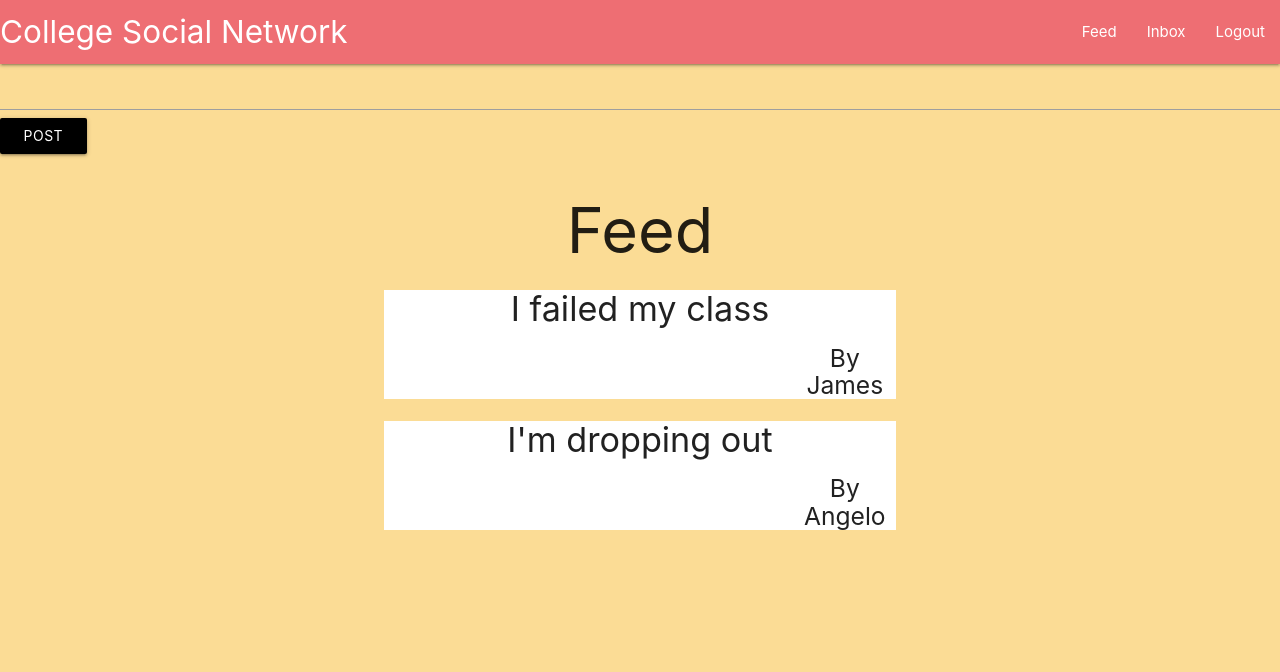
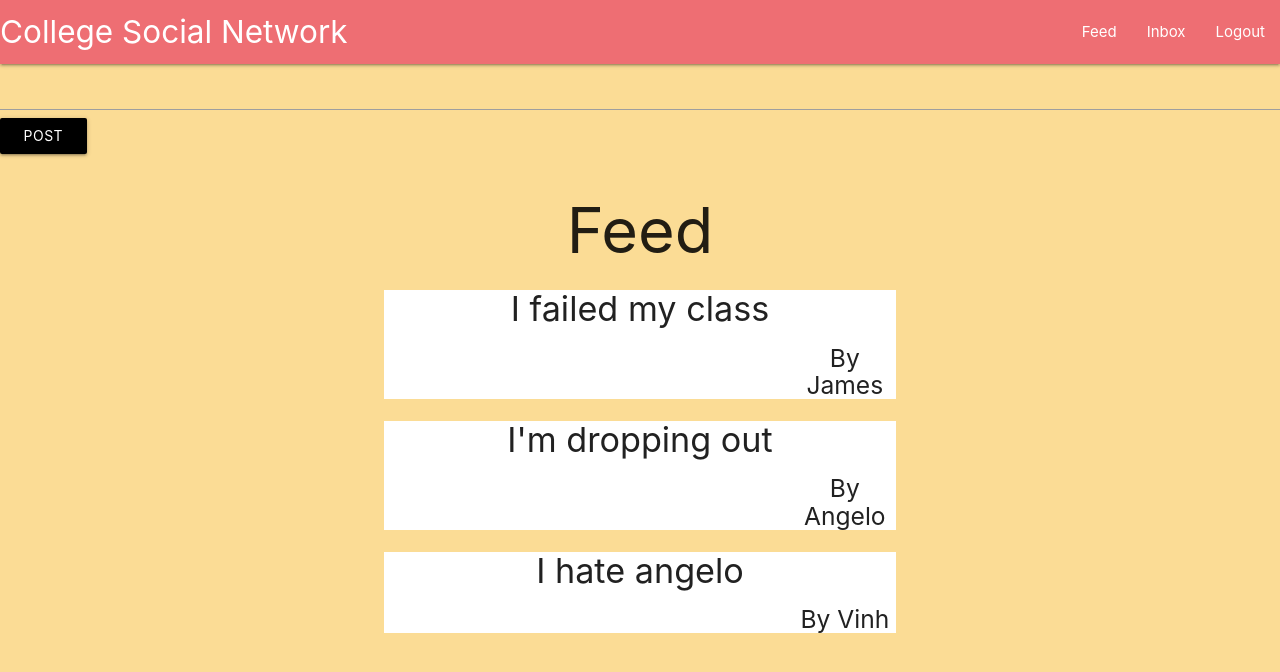
Before and after one commit to aibarrola/ChatterPillar, a React (Create React App) app: page /home in a window 1280 px wide. Shown: the top 672 px of the page. Built offline with nearby package versions, Linux system fonts and the light colour scheme.

Commit message:
added handleSignup comment

```diff
--- a/src/components/postList.jsx
+++ b/src/components/postList.jsx
@@ -9,6 +9,7 @@ function postList(){
                 <h1> Feed </h1>
                 <Post status="I failed my class" name="James" />
                 <Post status="I'm dropping out " name="Angelo" />
+                <Post status="I hate angelo" name="Vinh" />
             </div>
 
         </section>
```
Also changed, not shown: src/components/pages/signUp.jsx (+22 -0 lines).
